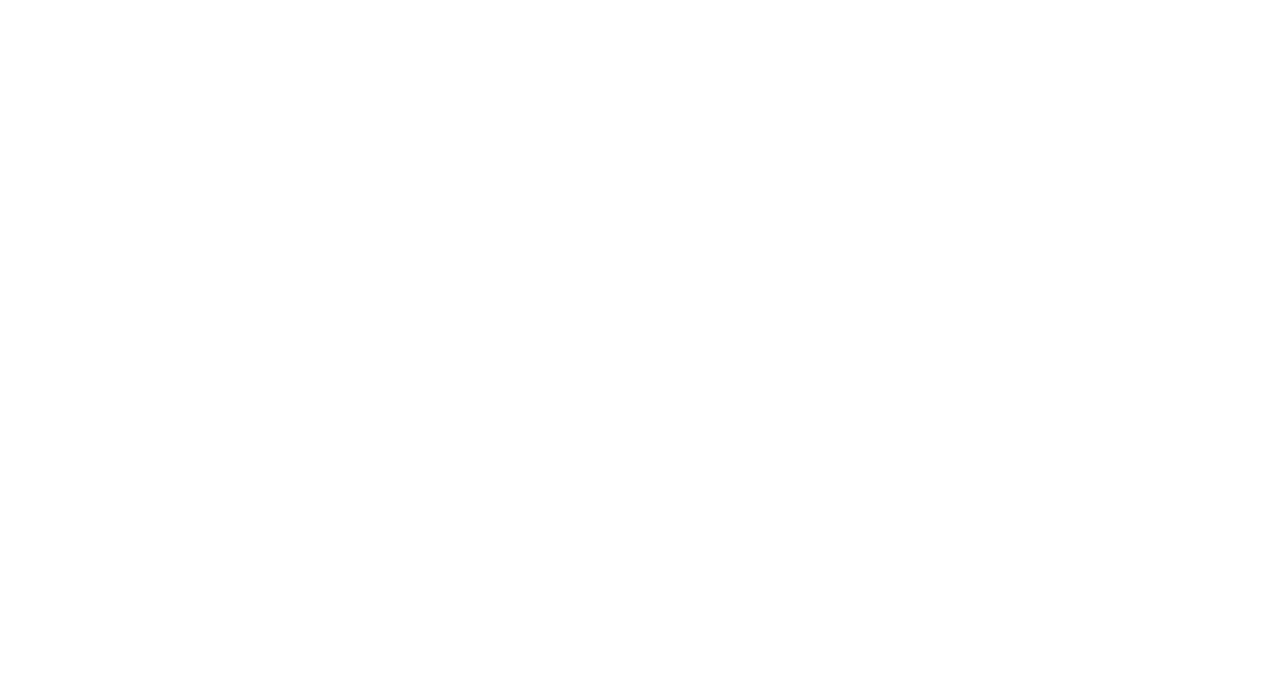
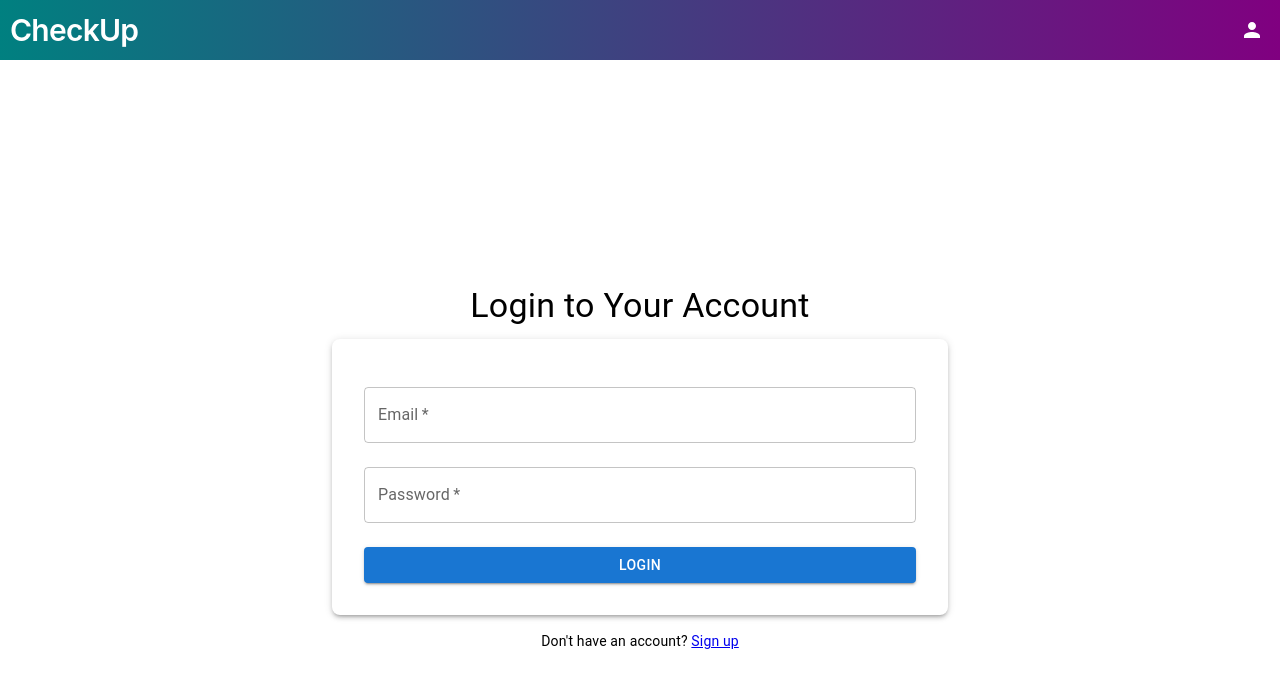
Before and after one commit to CursedUser1291/short-internship, a React (Vite) app in the folder frontend/: page /login in a window 1280 px wide. Before the commit this address had no page. Shown: the top 688 px of the page. Built offline with nearby package versions, Linux system fonts and the light colour scheme.

Commit message:
Added a Header bar to every page to add some colour. Also added the Login page, not functional yet.

```diff
--- a/frontend/src/App.tsx
+++ b/frontend/src/App.tsx
@@ -4,16 +4,21 @@
 import Steps from "./pages/Steps";
 import Water from "./pages/Water";
 import Weight from "./pages/Weight";
+import Login from "./pages/Login";
+import Layout from "../src/Layout.tsx";
 
 export default function App() {
     return (
         <BrowserRouter>
             <Routes>
-                <Route path="/" element={<Home />} />
-                <Route path="sleep" element={<Sleep />} />
-                <Route path="steps" element={<Steps />} />
-                <Route path="water" element={<Water />} />
-                <Route path="weight" element={<Weight />} />
+                <Route path="/" element={<Layout />}>
+                    <Route index element={<Home />} />
+                    <Route path="sleep" element={<Sleep />} />
+                    <Route path="steps" element={<Steps />} />
+                    <Route path="water" element={<Water />} />
+                    <Route path="weight" element={<Weight />} />
+                    <Route path="login" element={<Login />} />
+                </Route>
             </Routes>
         </BrowserRouter>
     );
--- /dev/null
+++ b/frontend/src/Layout.tsx
@@ -0,0 +1,55 @@
+import { Box, IconButton, Typography } from "@mui/joy";
+import { Person } from "@mui/icons-material";
+import { useNavigate } from "react-router-dom";
+import { Outlet } from "react-router-dom";
+
+const Layout = () => {
+    const navigate = useNavigate();
+    return (
+        <Box sx={{ display: 'flex', flexDirection: 'column', minHeight: '100vh' }}>
+            {/* Header */}
+            <Box
+                display="flex"
+                justifyContent="space-between"
+                alignItems="center"
+                sx={{
+                    background: 'linear-gradient(to right, teal, purple)',
+                    height: '60px',
+                    width: '100%',
+                    position: 'absolute',
+                    top: 0,
+                    left: 0,
+                    zIndex: 10,
+                }}
+            >
+                <Typography
+                    level="h3"
+                    sx={{
+                        fontSize: '30px',
+                        marginLeft: '10px',
+                        color: 'white'
+                    }}
+                >
+                    CheckUp
+                </Typography>
+                <IconButton
+                    onClick={() => navigate('/login')}
+                    sx={{
+                        marginRight: '10px',
+                        '&:hover': {
+                            backgroundColor: 'rgba(255, 255, 255, 0.2)'
+                        }
+                    }}
+                >
+                    <Person sx={{ color: 'white' }} />
+                </IconButton>
+            </Box>
+
+            <Box sx={{ flexGrow: 1, paddingTop: '60px' }}>
+                <Outlet />
+            </Box>
+        </Box>
+    );
+}
+
+export default Layout;
--- a/frontend/src/pages/Home.tsx
+++ b/frontend/src/pages/Home.tsx
@@ -1,4 +1,4 @@
-import { CssVarsProvider } from "@mui/joy";
+import {CssVarsProvider, Box} from "@mui/joy";
 import NavBar from "../components/NavBar.tsx";
 import StepsCard from "../components/StepsCard.tsx";
 import WaterCard from "../components/WaterCard.tsx";
@@ -9,14 +9,16 @@
 const Home = () => {
     return (
         <CssVarsProvider>
+            <Box sx={{marginTop:'70px'}}>
                 <NavBar />
                 <Greeting />
                 <StepsCard />
                 <WaterCard />
                 <SleepCard />
                 <WeightCard />
+            </Box>
         </CssVarsProvider>
     );
-}
+};
 
 export default Home;
--- /dev/null
+++ b/frontend/src/pages/Login.tsx
@@ -0,0 +1,78 @@
+import React, { useState } from 'react';
+import { Box, Button, TextField, Typography, Container } from '@mui/material';
+
+const LoginPage = () => {
+    const [email, setEmail] = useState('');
+    const [password, setPassword] = useState('');
+
+    const handleLogin = (event: React.FormEvent) => {
+        event.preventDefault();
+        console.log('Logging in with', { email, password });
+    };
+
+    return (
+        <Container
+            maxWidth="sm"
+            sx={{
+                display: 'flex',
+                flexDirection: 'column',
+                justifyContent: 'center',
+                alignItems: 'center',
+                height: '100vh',
+            }}
+        >
+            <Typography variant="h4" gutterBottom>
+                Login to Your Account
+            </Typography>
+            <Box
+                component="form"
+                onSubmit={handleLogin}
+                sx={{
+                    width: '100%',
+                    backgroundColor: 'white',
+                    padding: 4,
+                    borderRadius: 2,
+                    boxShadow: 3,
+                }}
+            >
+                <TextField
+                    label="Email"
+                    type="email"
+                    fullWidth
+                    margin="normal"
+                    value={email}
+                    onChange={(e) => setEmail(e.target.value)}
+                    required
+                />
+                <TextField
+                    label="Password"
+                    type="password"
+                    fullWidth
+                    margin="normal"
+                    value={password}
+                    onChange={(e) => setPassword(e.target.value)}
+                    required
+                />
+                <Button
+                    type="submit"
+                    fullWidth
+                    variant="contained"
+                    sx={{
+                        mt: 2,
+                        backgroundColor: 'primary.main',
+                        '&:hover': {
+                            backgroundColor: 'primary.dark',
+                        },
+                    }}
+                >
+                    Login
+                </Button>
+            </Box>
+            <Typography variant="body2" sx={{ mt: 2 }}>
+                Don't have an account? <a href="/register">Sign up</a>
+            </Typography>
+        </Container>
+    );
+};
+
+export default LoginPage;
```
Lines whose indentation alone changed are shown as unchanged.
